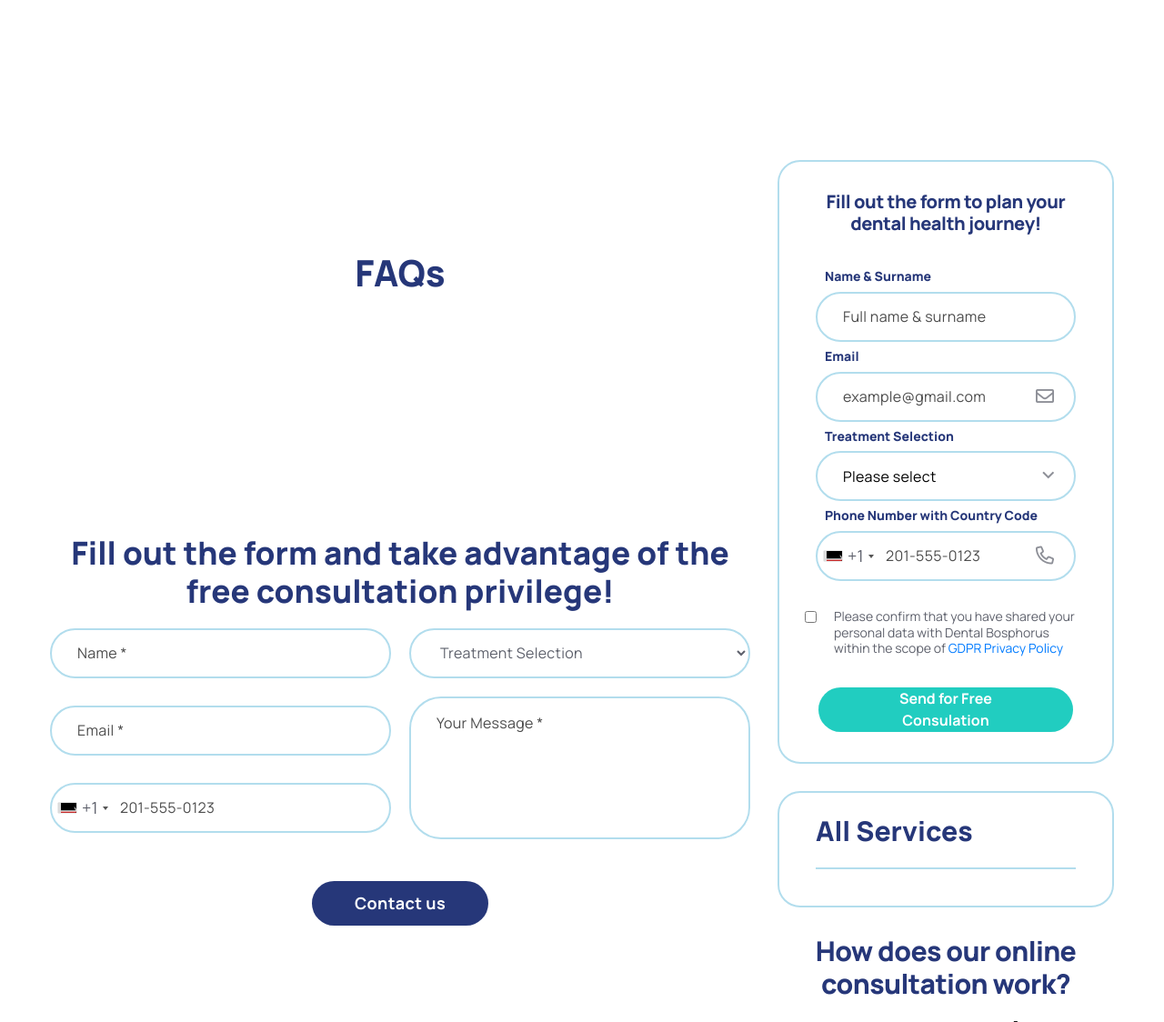
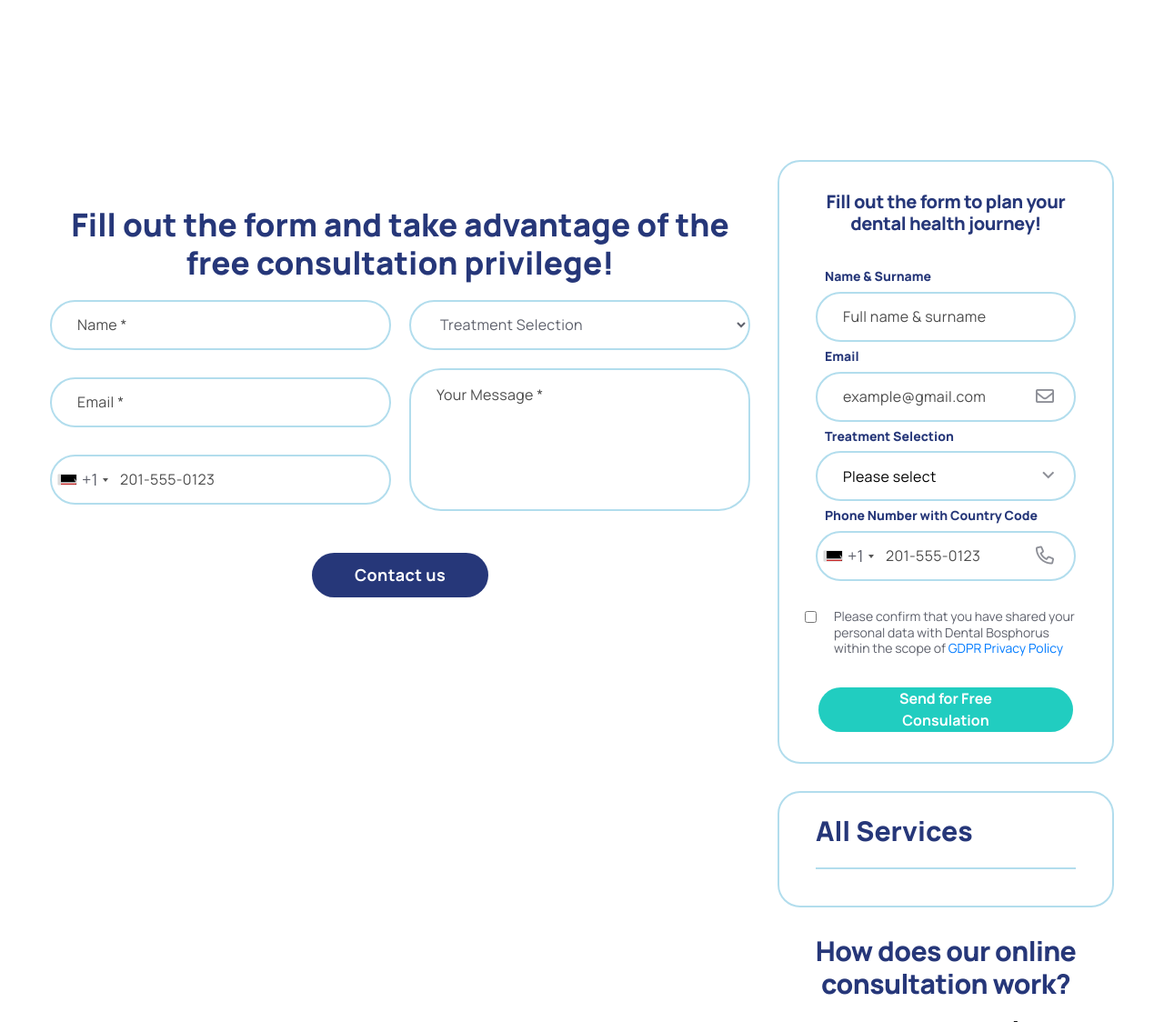
Before and after one commit to ozgunleryazilim/dentalv2, a Django app: template templates/page/services-detail.html in a window 1280 px wide. Shown: the part 573-1697 px from the top of the page at 91% size. Run offline with Django 3.2, Linux system fonts and the light colour scheme; the template is opened without the code that fills it, so the values that code supplies are empty; parts of the project's set-up code (start-up, migrations or seed data) failed here and were passed over; some libraries are stand-ins or nearby versions.

Commit message:
services sections

```diff
--- a/templates/components/services/faq.html
+++ b/templates/components/services/faq.html
@@ -1,5 +1,6 @@
 {% load i18n %}
 
+{% if faq_list %}
     <div class="faq-section padding-small">
         <div class="container">
             <h2 class="text-center">{% trans "FAQs" %}</h2>
@@ -31,3 +32,5 @@
             </div>
         </div>
     </div>
+
+{% endif %}
--- a/templates/components/services/services-form.html
+++ b/templates/components/services/services-form.html
@@ -1,6 +1,6 @@
 {% load i18n %}
 
-<div class="review-form-section mb-5">
+<div class="review-form-section mb-lg-5 pb-0">
     <div class="container">
         <form class="review-form">
             <div class="row">
@@ -11,7 +11,7 @@
                 </div>
             </div>
             <div class="row row-joined">
-                <div class="col-lg-6 offset-lg-0 col-sm-8 offset-sm-2 col-10 offset-1">
+                <div class="col-lg-6 col-sm-8 col-12">
                     <div class="input-group input-light input-review ">
                         <input name="name" type="text" class="form-control" placeholder="{% trans 'Name' %} *">
                     </div>
@@ -23,7 +23,7 @@
                     </div>
 
                 </div>
-                <div class="col-lg-6 offset-lg-0 col-sm-8 offset-sm-2 col-10 offset-1">
+                <div class="col-lg-6 col-sm-8 col-12">
                     <div class="input-group input-light input-review">
                         <select class="form-control">
                             <option value="">{% trans "Treatment Selection" %}</option>
@@ -44,7 +44,7 @@
                 </div>
             </div>
             <div class="row">
-                <div class="col-lg-12 offset-lg-0 d-lg-flex justify-content-lg-center col-sm-8 offset-sm-2 col-10 offset-1">
+                <div class="col-lg-12 d-lg-flex justify-content-lg-center col-sm-8 col-12">
                     <div class="banner-actions">
                         <button type="submit" class="btn btn-form btn-primary-color mr-0">
                             <span>{% trans "Contact us" %}</span>
```
Lines whose indentation alone changed are shown as unchanged.
